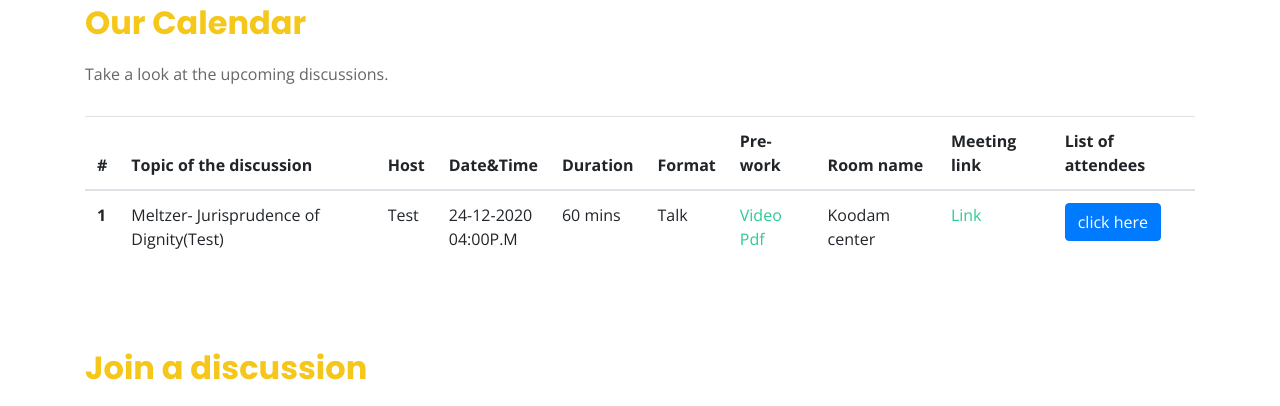
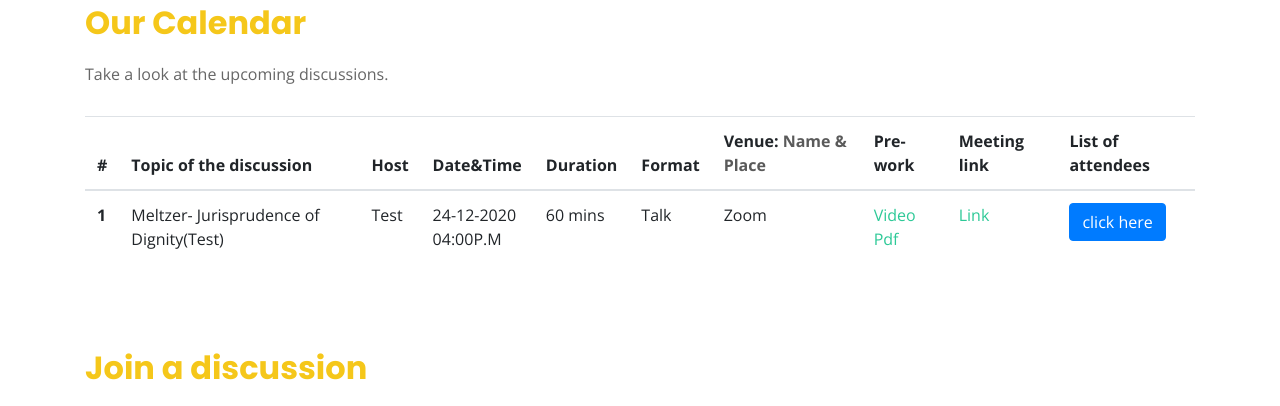
Before and after one commit to digitalkoodam/digikoodam, a plain HTML site: page index.html in a window 1280 px wide. Shown: the part 2387-2793 px from the top of the page. Drawn offline with nearby package versions, Linux system fonts and the light colour scheme.

Commit message:
Update index.html

```diff
--- a/index.html
+++ b/index.html
@@ -29,6 +29,7 @@
   <!-- Template Main CSS File -->
   <link href="assets/css/style.css" rel="stylesheet">
 </head>
+
 <body>
 
   <!-- ======= Header ======= -->
@@ -137,8 +138,8 @@
       <th scope="col">Date&Time</th>
       <th scope="col">Duration</th>
       <th scope="col">Format</th>
+      <th scope="col">Venue: <span style=" color:#5a5a5a;"> Name & Place</span></th>
       <th scope="col">Pre-work</th>
-      <th scope="col">Room name</th>
       <th scope="col">Meeting link</th>
       <th scope="col">List of attendees</th>
 
@@ -153,10 +154,10 @@
       <br> 04:00P.M</td>
       <td>60 mins</td>
       <td>Talk</td>
+      <td>Zoom</td>
       <td><a href="https://www.youtube.com/watch?v=gKpTL8KVy1Q&ab_channel=TheDuomoInitiative-Trading%26Investing">Video</a><br>
        <a href="">Pdf</a>
       </td>
-      <td>Koodam center</td>
       <td><a href="https://meet.google.com/icw-cnoi-hiv">Link</a></td>
       <td> <button type="button" class="btn btn-primary" data-toggle="modal" data-target="#exampleModal">
   click here
```
